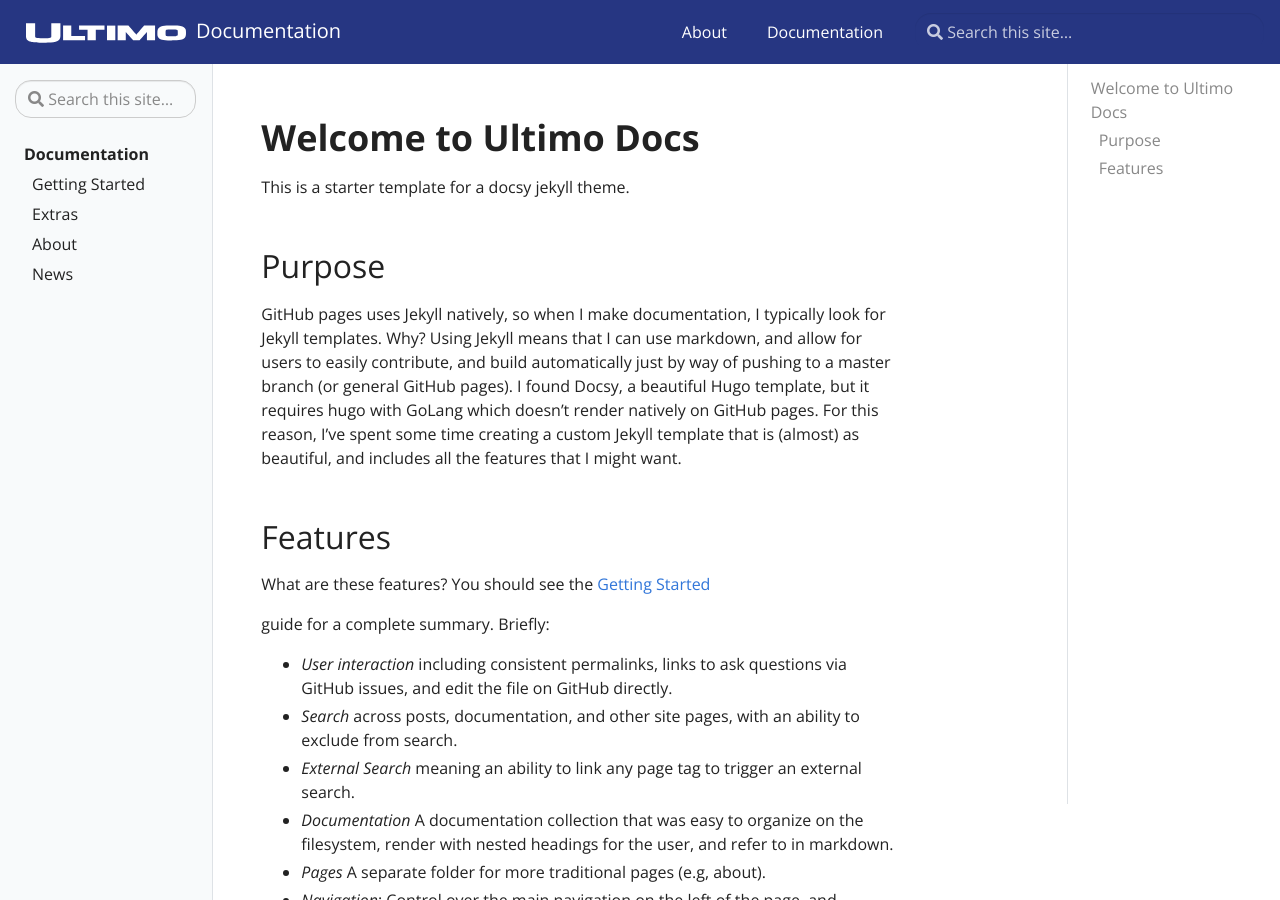
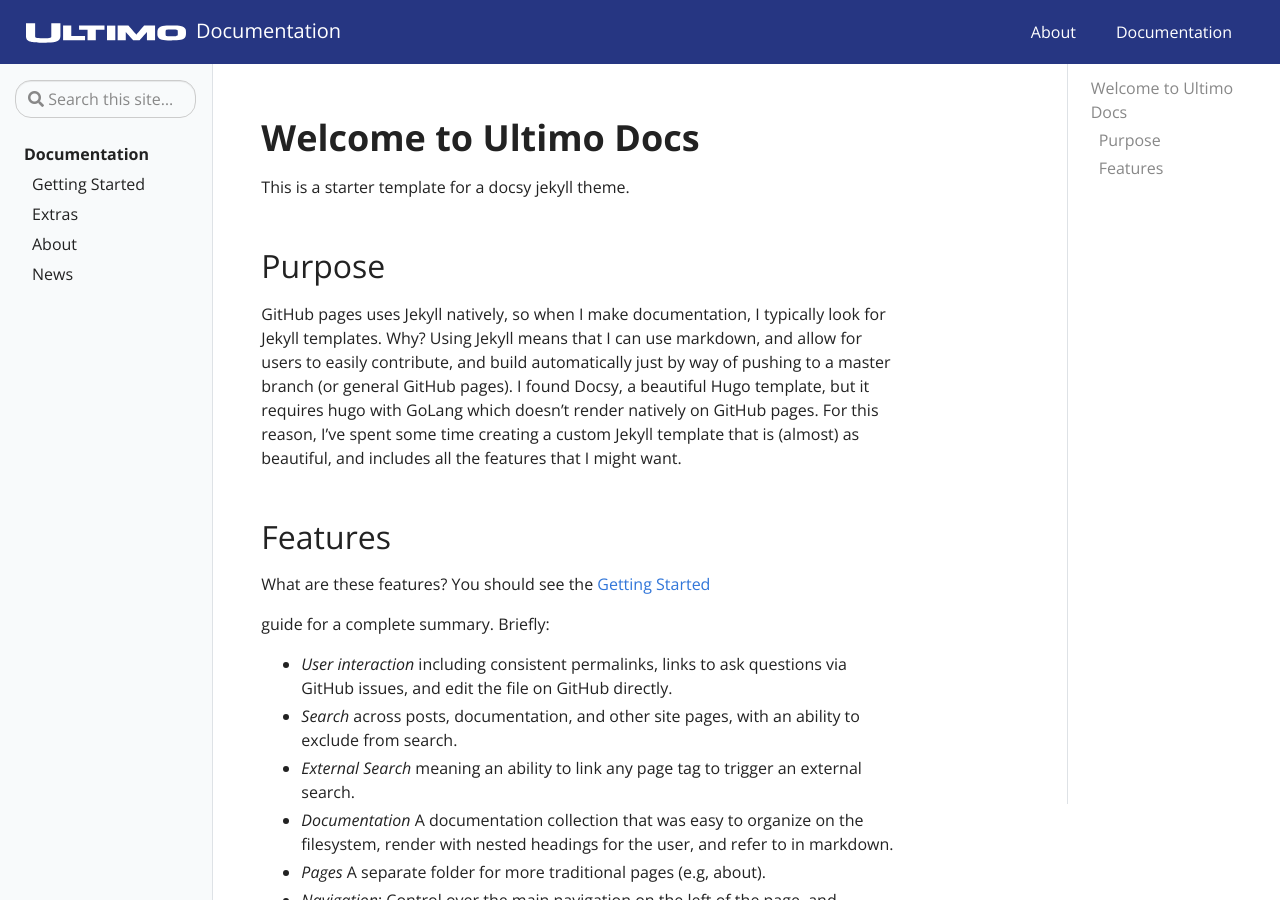
Before and after one commit to ejniemeijer/ejniemeijer.github.io, a Jekyll site: the page built from pages/index.md, in a window 1280 px wide and 900 px high. Built offline with Jekyll 4.4.1, drawn with Linux system fonts in a browser that asks for light colours.

Commit message:
Update header.html

```diff
--- a/_includes/header.html
+++ b/_includes/header.html
@@ -10,11 +10,6 @@
 			</li>{% endfor %}
 		</ul>
 	</div>
-	<div class="navbar-nav d-none d-lg-block">
- <input type="search" class="form-control td-search-input" placeholder="&#xf002 Search this site…" aria-label="Search this site…" autocomplete="off">
-        </div>
-
-
 
 
 </nav>
```
